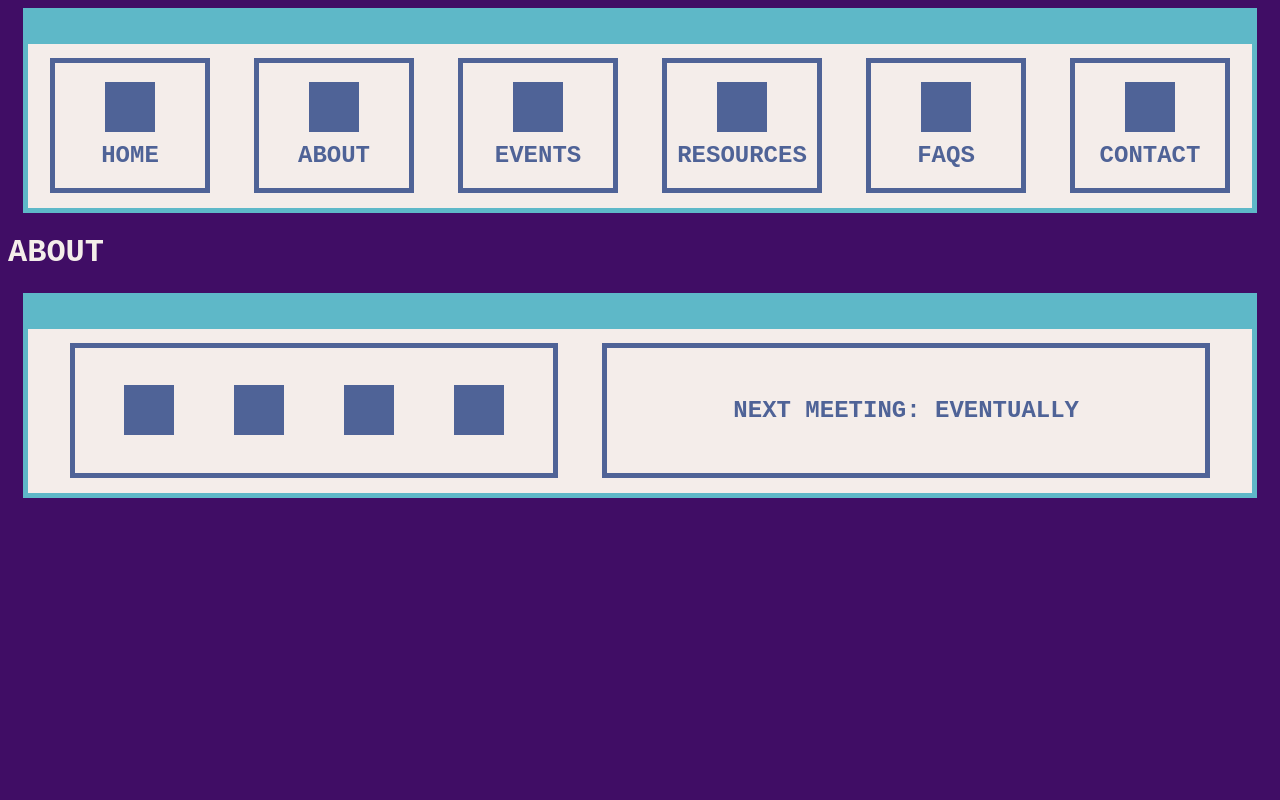
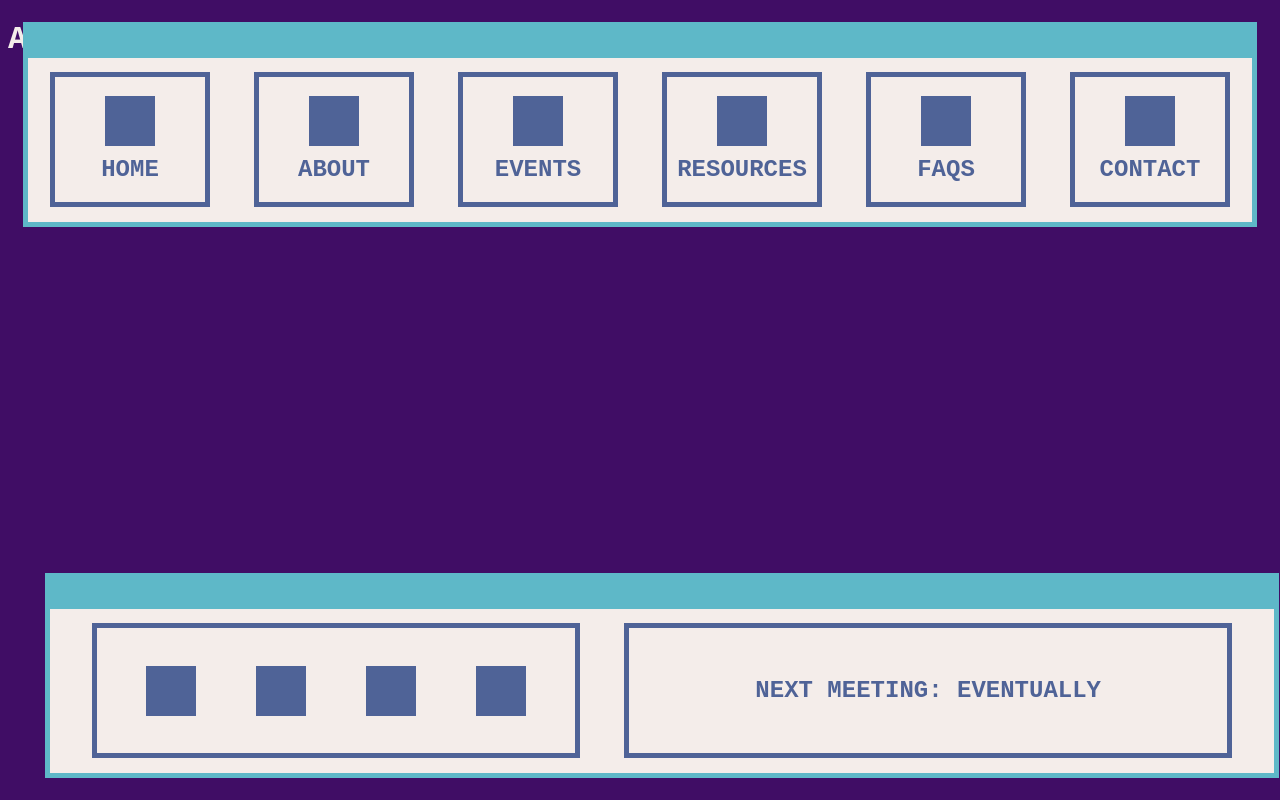
Before and after one commit to gabriel-s-e/AAISWebsite, a Next.js app: page /about in a window 1280 px wide. Built offline with nearby package versions, Linux system fonts and the light colour scheme; a web font is replaced by a local one.

Commit message:
Positioned nav bar and footer

```diff
--- a/src/app/components/Bar.module.css
+++ b/src/app/components/Bar.module.css
@@ -1,4 +1,3 @@
-
 .button {
     background-color: #f4edea;
     border: 5px solid #4f6397;
@@ -19,7 +18,11 @@
     flex-direction: column;
 }
 
-.bar {
+.buttontitle {
+    margin-top: 10px;
+}
+
+.navbar {
     background-color: #f4edea;
     border: 5px solid #5eb8c8;
     width: 80%;
@@ -30,6 +33,29 @@
     box-sizing: border-box;
     margin: auto;
     align-items: center;
+    margin-top: 22px;
+    position: fixed;
+    top: 0;
+    margin-bottom: 22px;
+    left: 50%;
+    transform: translate(-50%, 0);
+}
+
+.footer {
+    background-color: #f4edea;
+    border: 5px solid #5eb8c8;
+    width: 80%;
+    max-width: 1500px;
+    min-width: 1234px;
+    height: 205px;
+    border-top: 36px solid #5eb8c8;
+    box-sizing: border-box;
+    align-items: center;
+    position: absolute;
+    bottom: 0;
+    left: 50%;
+    margin: 22px;
+    transform: translate(-50%, 0);
 }
 
 .links {
@@ -50,10 +76,6 @@
     width: 50px;
     background-color: #4f6397;
     margin: 30px;
-}
-
-.buttontitle {
-    margin-top: 10px;
 }
 
 .linkbox {
--- a/src/app/components/footer.jsx
+++ b/src/app/components/footer.jsx
@@ -2,7 +2,7 @@ import styles from "./Bar.module.css"
 
 export default function Footer() {
   return (
-    <div className={styles.bar}>
+    <div className={styles.footer}>
       <div className={styles.links}>
         <div className={styles.linkbox}>
           <div className={styles.links}>
--- a/src/app/components/navbar.jsx
+++ b/src/app/components/navbar.jsx
@@ -3,7 +3,7 @@ import styles from "./Bar.module.css"
 
 export default function Navbar() {
   return (
-    <nav className={styles.bar}>
+    <nav className={styles.navbar}>
       {/* <div className={styles.navbartop}></div> */}
       <div className={styles.links}>
         <Link href="/" className={styles.button}>
--- a/src/app/globals.css
+++ b/src/app/globals.css
@@ -7,6 +7,7 @@
 body {
   background-color: #400d65;
   color: #f4edea;
+  /* min-height: 100vh; */
 }
 
 html {
```
